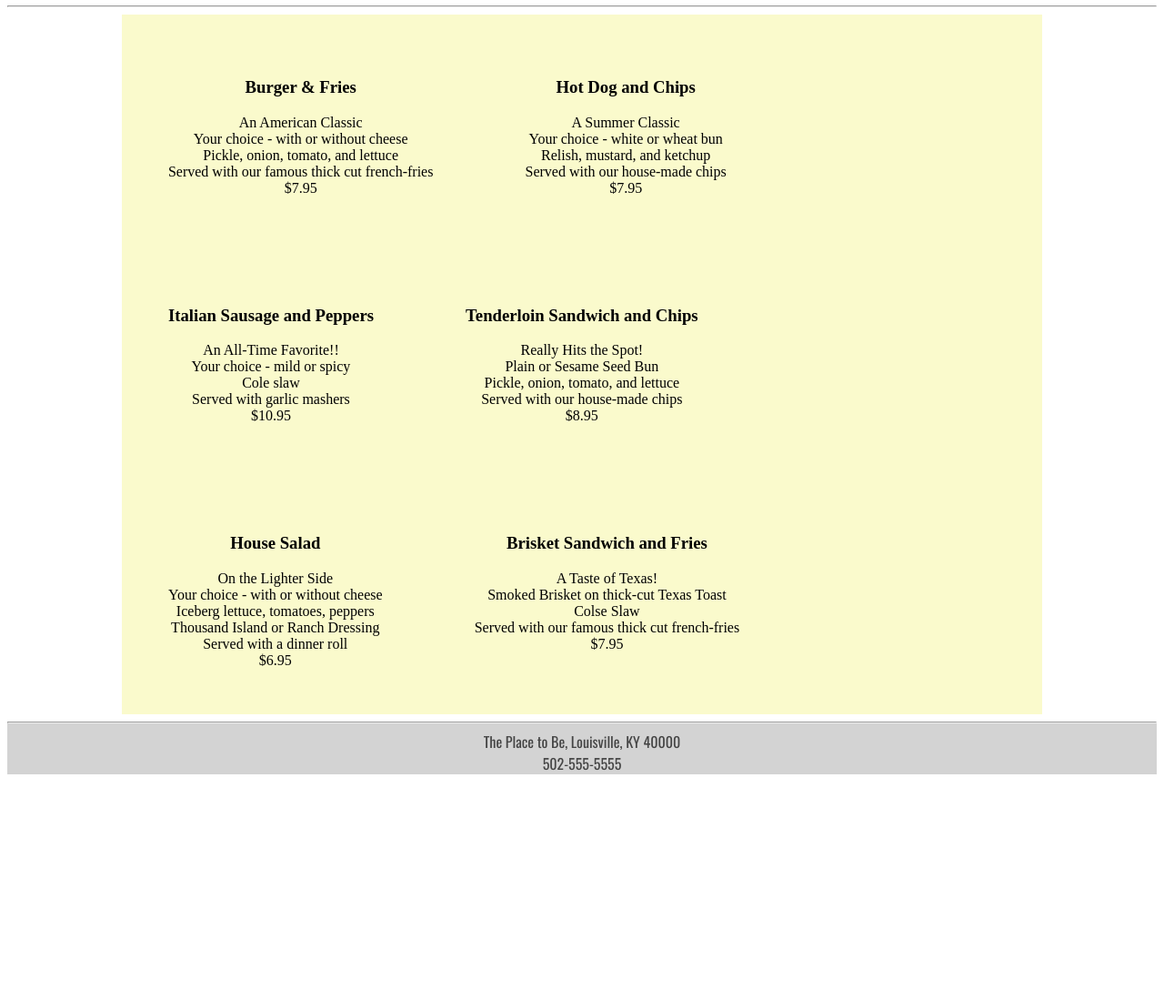
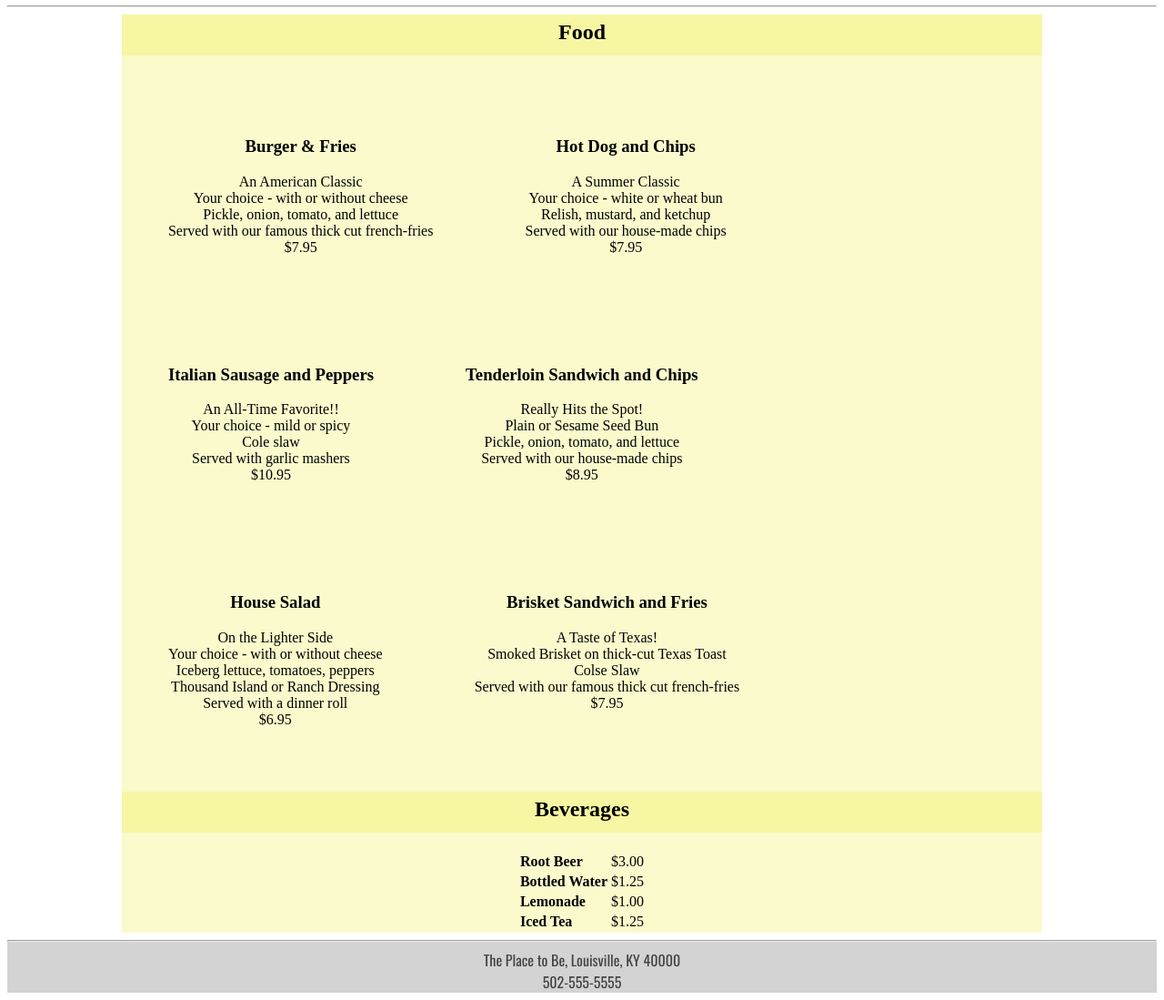
Before and after one commit to AaronPope/SoftwareGuildLabs, a plain HTML site: page restaurantSite-v4/menu.html in a window 1280 px wide. Shown: the part 120-1219 px from the top of the page at 91% size. Before the commit the page ends 979 px from the top, so only its background shows below. Drawn offline with nearby package versions, Linux system fonts and the light colour scheme.

Commit message:
Completed lab 'Restaurant Site V4'

```diff
--- a/restaurantSite-v4/menu.html
+++ b/restaurantSite-v4/menu.html
@@ -12,6 +12,7 @@
                 text-align: center;
                 float: left;
                 clear: none;
+                min-width: 200px;
                 max-width: 30%;
                 margin: 5%;
             }
@@ -22,6 +23,27 @@
                 float: none;
                 overflow: hidden;
                 background-color: rgba(230, 230, 0, .20);
+            }
+
+            #food-header {
+                background-color: rgba(230, 230, 0, .20);
+                margin-top: 0;
+            }
+
+            #food {
+                overflow: hidden;
+            }
+
+            #beverages-header {
+                background-color: rgba(230, 230, 0, .20);
+            }
+
+            #food-header, #beverages-header {
+                padding: .25em 0 .5em;
+            }
+
+            #drink-item {
+                font-weight: bold;
             }
         </style>
     </head>
@@ -41,6 +63,8 @@
 
         <!-- Sample Items -->
         <div id="menu">
+            <div id="food">
+                <center><h2 id="food-header">Food</h2></center>
                 <div class="menu-item">
                     <h3 class="menu-item-name">Burger & Fries</h3>
                     An American Classic<br/>
@@ -95,6 +119,31 @@
                     Served with our famous thick cut french-fries<br/>
                     $7.95
                 </div>
+            </div> <!-- end #food -->
+            <div id="beverages">
+                <!-- Took a small liberty to use a header instead of <th>, for look & feel -->
+                <center>
+                    <h2 id="beverages-header">Beverages</h2>
+                    <table>
+                        <tr>
+                            <td id="drink-item">Root Beer</td>
+                            <td>$3.00</td>
+                        </tr>
+                        <tr>
+                            <td id="drink-item">Bottled Water</td>
+                            <td>$1.25</td>
+                        </tr>
+                        <tr>
+                            <td id="drink-item">Lemonade</td>
+                            <td>$1.00</td>
+                        </tr>
+                        <tr>
+                            <td id="drink-item">Iced Tea</td>
+                            <td>$1.25</td>
+                        </tr>
+                    </table>
+                </center>
+            </div> <!-- end #beverages -->
         </div> <!-- end #menu -->
 
         <!-- Footer -->
--- a/restaurantSite-v4/styles/restaurantStyles.css
+++ b/restaurantSite-v4/styles/restaurantStyles.css
@@ -14,4 +14,13 @@
 
 .nav-item {
     margin: 0 .5em;
+    text-decoration: none;
 }
+
+.nav-item:hover {
+    font-weight: bold;
+}
+
+.nav-item:visited {
+    color: orangered;
+}
```
Lines whose indentation alone changed are shown as unchanged.
